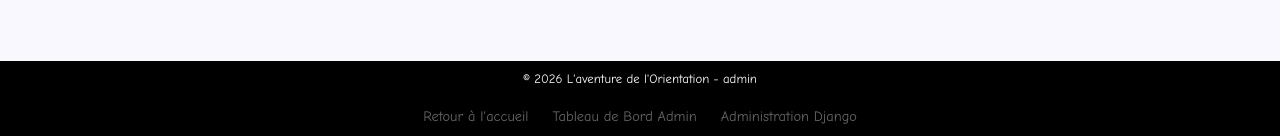
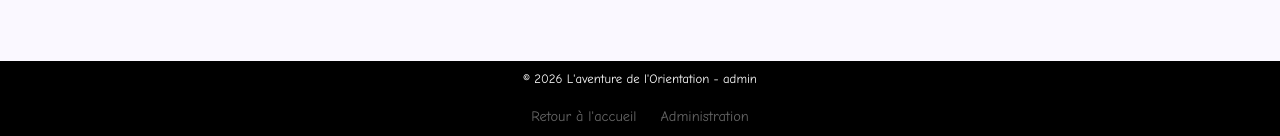
Before and after one commit to mickours/le-projet-de-vie-web-site, a Django app: page /dashboard/admin/ in a window 1280 px wide. Shown: the part 1717-1853 px from the top of the page. Run offline with Django 5.2, Linux system fonts and the light colour scheme; a user stored in the database is signed in; data comes from the database, SQL or seed files in the repository; data that the repository does not hold is empty; some libraries are stand-ins or nearby versions.

Commit message:
make admin available

```diff
--- a/backend/adventure/templates/adventure/base.html
+++ b/backend/adventure/templates/adventure/base.html
@@ -71,10 +71,7 @@
         <p>&copy; 2026 L'aventure de l'Orientation - <span id="current-role">{% if user.is_authenticated %}{{ user.role.label }}{% else %}Visiteur{% endif %}</span></p>
         <div style="margin-top: 1rem; display: flex; justify-content: center; gap: 1.5rem; font-size: 0.9rem;">
             <a href="{% url 'adventure:home' %}" style="color: #666; text-decoration: none; transition: color 0.2s;" onmouseover="this.style.color='#000'" onmouseout="this.style.color='#666'">Retour à l'accueil</a>
-            {% if user.is_staff %}
-            <a href="{% url 'adventure:admin_dashboard' %}" style="color: #666; text-decoration: none; transition: color 0.2s;" onmouseover="this.style.color='#000'" onmouseout="this.style.color='#666'">Tableau de Bord Admin</a>
-            {% endif %}
-            <a href="/admin" style="color: #666; text-decoration: none; transition: color 0.2s;" onmouseover="this.style.color='#000'" onmouseout="this.style.color='#666'">Administration Django</a>
+            <a href="{% url 'adventure:admin_dashboard' %}" style="color: #666; text-decoration: none; transition: color 0.2s;" onmouseover="this.style.color='#000'" onmouseout="this.style.color='#666'">Administration</a>
         </div>
     </footer>
 
```
